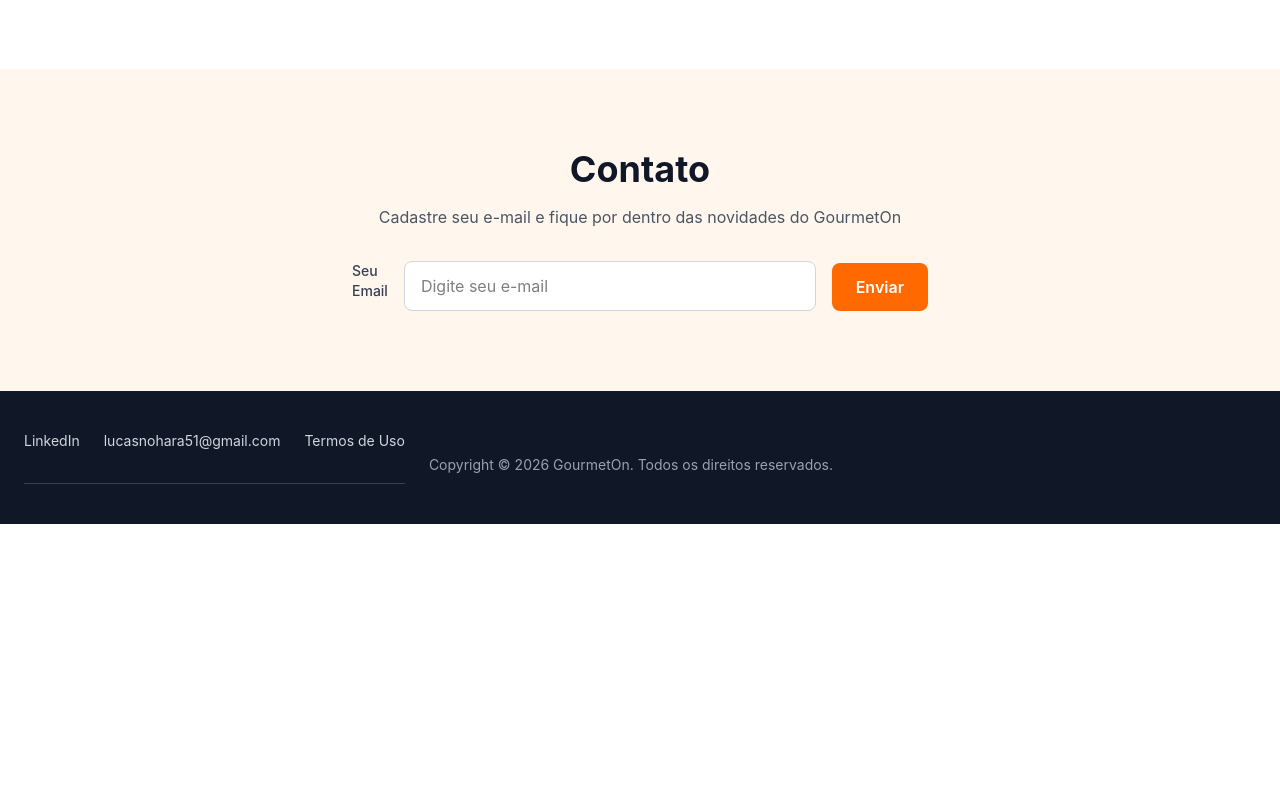
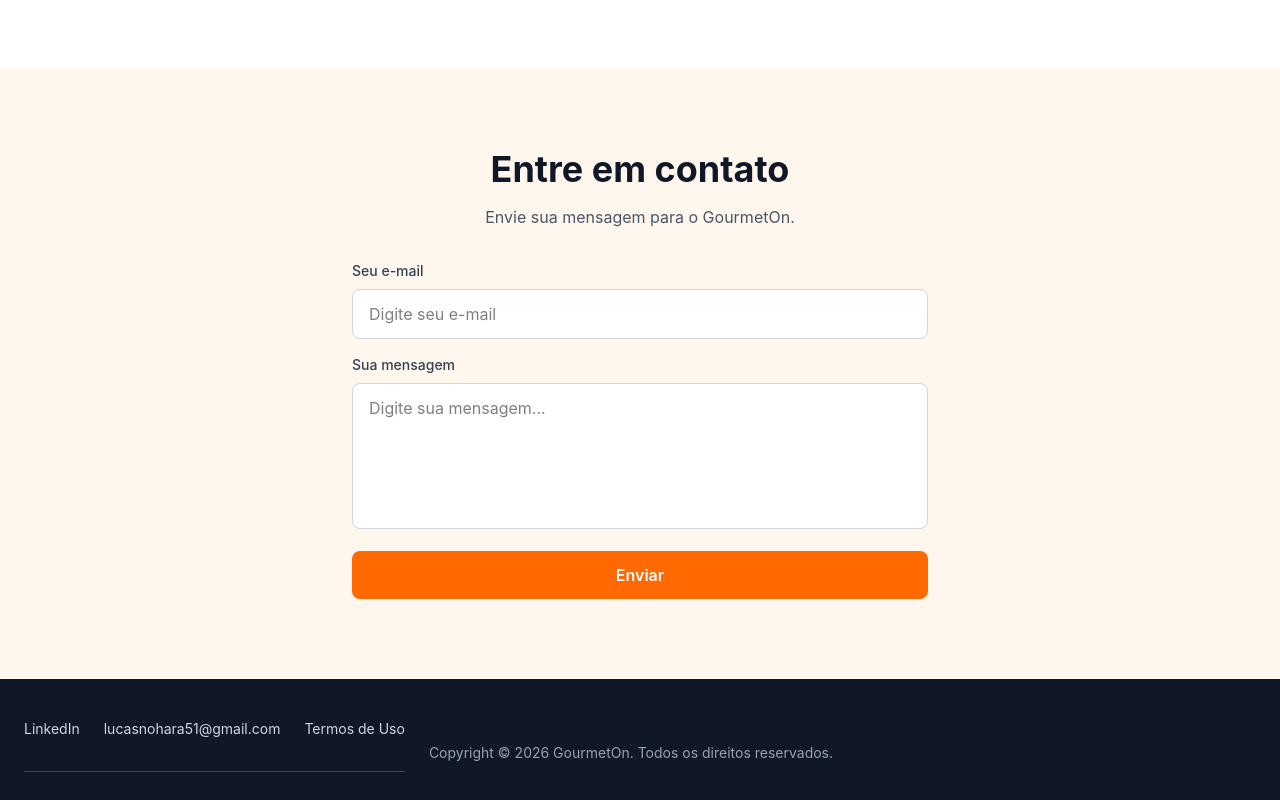
Before and after one commit to lucasknohara/Delivery, a React (Vite) app: page / in a window 1280 px wide. Shown: the part 2357-3157 px from the top of the page. Before the commit the page ends 2881 px from the top, so only its background shows below. Built offline with nearby package versions, Linux system fonts and the light colour scheme; no server answers.

Commit message:
fix: adicionando campo para o susuario poder mandar uma mensagem

```diff
--- a/src/components/Contact/Contact.jsx
+++ b/src/components/Contact/Contact.jsx
@@ -2,20 +2,55 @@
     return (
         <section id="contato" className="bg-orange-50 px-6 py-20">
             <div className="mx-auto max-w-3xl text-center">
-                <h2 className="text-3xl font-bold text-gray-900 md:text-4xl">Contato</h2>
+                <h2 className="text-3xl font-bold text-gray-900 md:text-4xl">
+                    Entre em contato
+                </h2>
 
-                <p className="mx-auto mt-4 max-w-xl text-gray-600">Cadastre seu e-mail e fique por dentro das novidades do GourmetOn</p>
+                <p className="mx-auto mt-4 max-w-xl text-gray-600">
+                    Envie sua mensagem para o GourmetOn.
+                </p>
+
+                <form className="mx-auto mt-8 flex max-w-xl flex-col gap-4">
+                    <div className="text-left">
+                        <label
+                            htmlFor="email"
+                            className="mb-2 block text-sm font-medium text-gray-700"
+                        >
+                            Seu e-mail
+                        </label>
+
+                        <input
+                            id="email"
+                            type="email"
+                            placeholder="Digite seu e-mail"
+                            className="w-full rounded-lg border border-gray-300 bg-white px-4 py-3 outline-none focus:border-orange-500"
+                        />
+                    </div>
+
+                    <div className="text-left">
+                        <label
+                            htmlFor="mensagem"
+                            className="mb-2 block text-sm font-medium text-gray-700"
+                        >
+                            Sua mensagem
+                        </label>
+
+                        <textarea
+                            id="mensagem"
+                            placeholder="Digite sua mensagem..."
+                            rows="5"
+                            className="w-full resize-none rounded-lg border border-gray-300 bg-white px-4 py-3 outline-none focus:border-orange-500"
+                        ></textarea>
+                    </div>
+
+                    <button
+                        type="submit"
+                        className="rounded-lg bg-orange-500 px-6 py-3 font-semibold text-white transition hover:bg-orange-600"
+                    >
+                        Enviar
+                    </button>
+                </form>
             </div>
-
-            <form className="mx-auto mt-8 flex max-w-xl flex-col gap-4 sm:flex-row">
-                <div className="flex-1 text-left">
-                    <label htmlFor="email" className="mb-2 block text-sm font-medium text-gray-700">Seu Email</label>
-
-                </div>
-
-                <input id="email" type="email" placeholder="Digite seu e-mail" className="w-full rounded-lg border border-gray-300 bg-white px-4 py-3 outline-none transition focus:border-orange-500 focus:ring-2 focus:ring-orange-100" />
-                <button type="submit" className="self-end rounded-lg bg-orange-500 px-6 py-3 font-semibold text-white transition hover:bg-orange-600">Enviar</button>
-            </form>
         </section>
     )
 }
```
